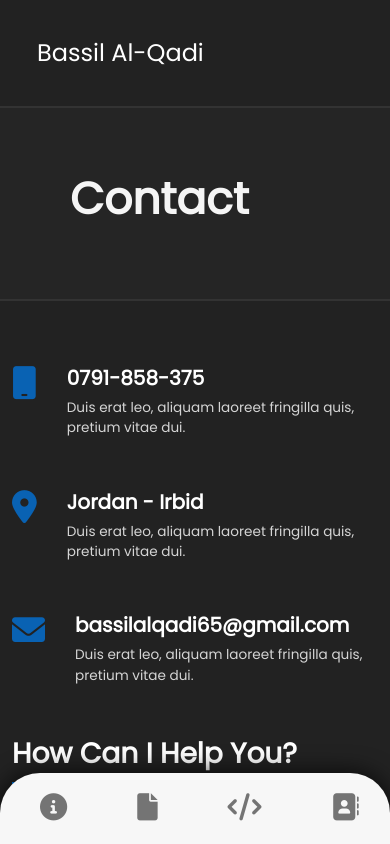
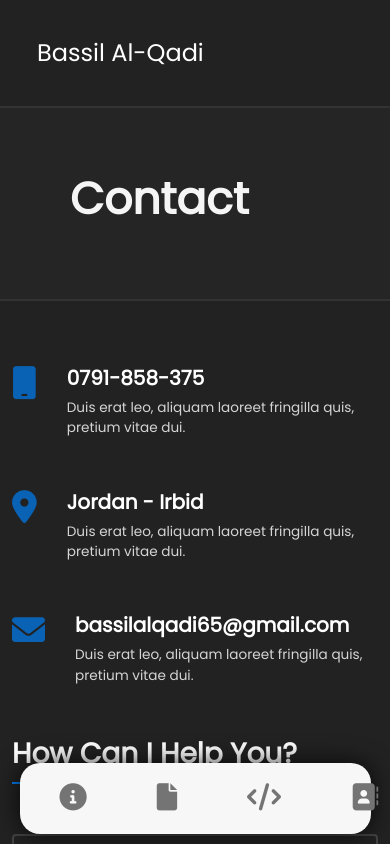
Before and after one commit to bassil-97/Bassil-Profile, a React (Create React App) app: page /contact in a window 390 px wide. Shown: the top 844 px of the page. Built offline with nearby package versions, Linux system fonts and the light colour scheme.

Commit message:
change in navbar

```diff
--- a/src/Components/Navbar/Navbar.css
+++ b/src/Components/Navbar/Navbar.css
@@ -101,14 +101,6 @@
 
 @media screen and (max-width: 576px) {
     .floating-nav {
-        width: 100%;
-        bottom: 0;
-        display: flex;
-        align-items: center;
-        justify-content: space-around;
-        gap: 30px;
-        border-radius: 40px;
-        border-bottom-left-radius: 0px;
-        border-bottom-right-radius: 0px;
+        width: 90%;
     }
 }
```
